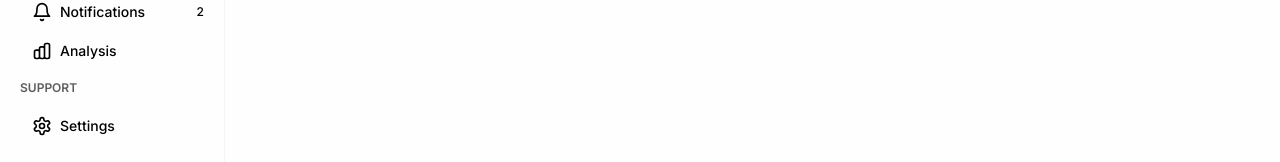
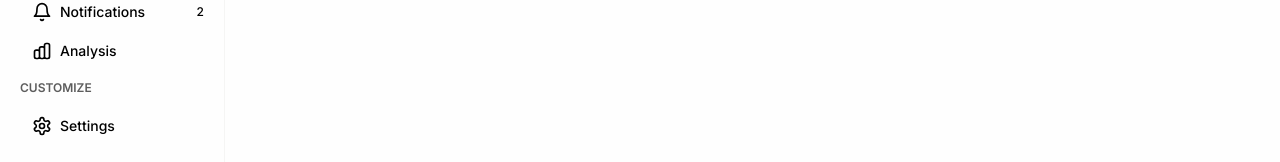
Before and after one commit to mbonikev/GradeWave, a React (Vite) app: page /#/student_dashboard in a window 1280 px wide. Shown: the part 318-480 px from the top of the page. Built offline with nearby package versions, Linux system fonts and the light colour scheme.

Commit message:
updated src/components/student/StudentSidebar.jsx

```diff
--- a/src/components/student/StudentSidebar.jsx
+++ b/src/components/student/StudentSidebar.jsx
@@ -133,7 +133,7 @@ function StudentSidebar({ closeSidebar, showSidebar }) {
           <HiOutlineChartBar className="text-xl max-lg:text-2xl" />
           Analysis
         </Link>
-        <SidebarSectionTitle title={"Support"} />
+        <SidebarSectionTitle title={"customize"} />
         <Link
           to="/settings"
           className={`rounded-xl min-w-fit text-sm relative flex items-center border-transparent justify-start gap-2 group px-3 h-[35px] font-medium
```
